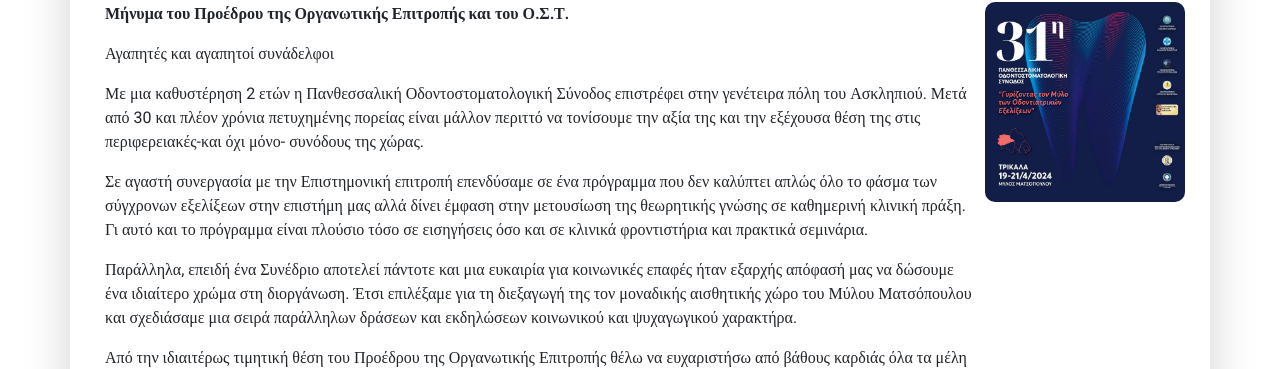
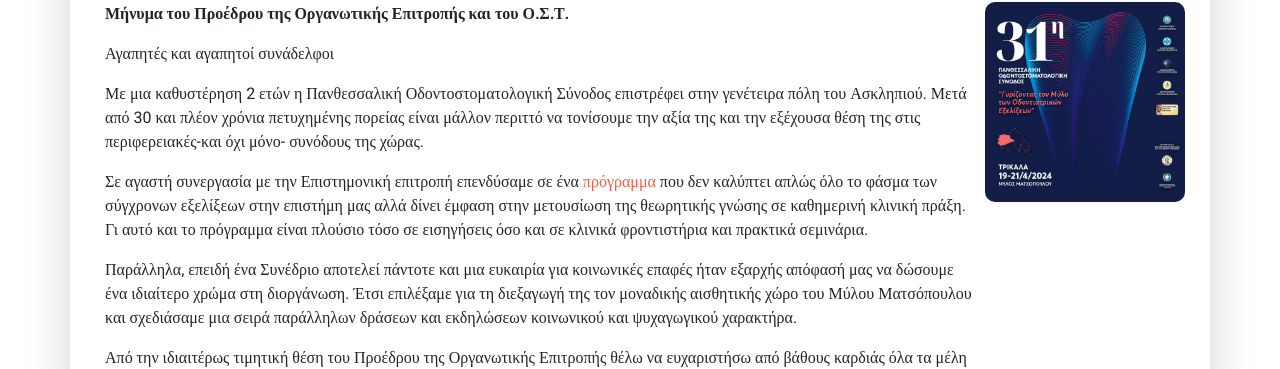
Before and after one commit to Tomak123456/tesy, a Jekyll site: the page built from _news/31-pos-trikala.md, in a window 1280 px wide and 1347 px high. Shown: the part 325-694 px from the top of the window. Built offline with Jekyll 4.4.1, drawn with Linux system fonts in a browser that asks for light colours; part of the change alters nothing that is shown.

```diff
--- a/_news/31-pos-trikala.md
+++ b/_news/31-pos-trikala.md
@@ -9,7 +9,7 @@ text: ' **Μήνυμα του Προέδρου της Οργανωτικής Ε
 Με μια καθυστέρηση 2 ετών η Πανθεσσαλική Οδοντοστοματολογική Σύνοδος επιστρέφει στην γενέτειρα πόλη του Ασκληπιού. Μετά από 30 και πλέον χρόνια πετυχημένης πορείας είναι μάλλον περιττό να τονίσουμε την αξία της και την εξέχουσα θέση της στις περιφερειακές-και όχι μόνο- συνόδους της χώρας.
 
 
-Σε αγαστή συνεργασία με την Επιστημονική επιτροπή επενδύσαμε σε ένα πρόγραμμα που δεν καλύπτει απλώς όλο το φάσμα των σύγχρονων εξελίξεων στην επιστήμη μας αλλά δίνει έμφαση στην μετουσίωση της θεωρητικής γνώσης σε καθημερινή κλινική πράξη. Γι αυτό και το πρόγραμμα είναι πλούσιο τόσο σε εισηγήσεις όσο και σε κλινικά φροντιστήρια και πρακτικά σεμινάρια.
+Σε αγαστή συνεργασία με την Επιστημονική επιτροπή επενδύσαμε σε ένα [πρόγραμμα](https://www.ostrikala.gr/uploads/2024/04/pro2024pos.pdf) που δεν καλύπτει απλώς όλο το φάσμα των σύγχρονων εξελίξεων στην επιστήμη μας αλλά δίνει έμφαση στην μετουσίωση της θεωρητικής γνώσης σε καθημερινή κλινική πράξη. Γι αυτό και το πρόγραμμα είναι πλούσιο τόσο σε εισηγήσεις όσο και σε κλινικά φροντιστήρια και πρακτικά σεμινάρια.
 
 
 Παράλληλα, επειδή ένα Συνέδριο αποτελεί πάντοτε και μια ευκαιρία για κοινωνικές επαφές ήταν εξαρχής απόφασή μας να δώσουμε ένα ιδιαίτερο χρώμα στη διοργάνωση. Έτσι επιλέξαμε για τη διεξαγωγή της τον μοναδικής αισθητικής χώρο του Μύλου Ματσόπουλου και σχεδιάσαμε μια σειρά παράλληλων δράσεων και εκδηλώσεων κοινωνικού και ψυχαγωγικού χαρακτήρα.
```
